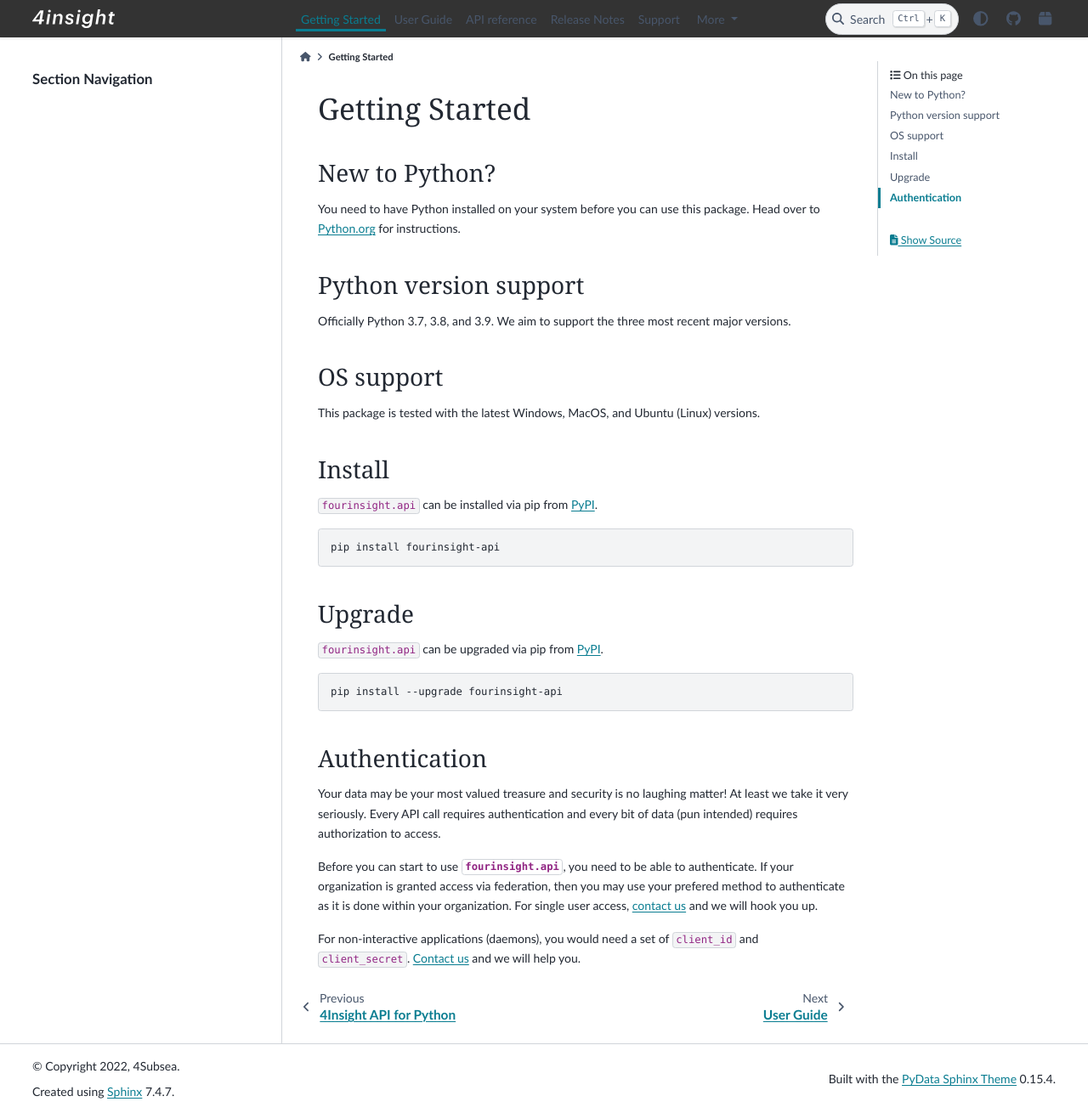
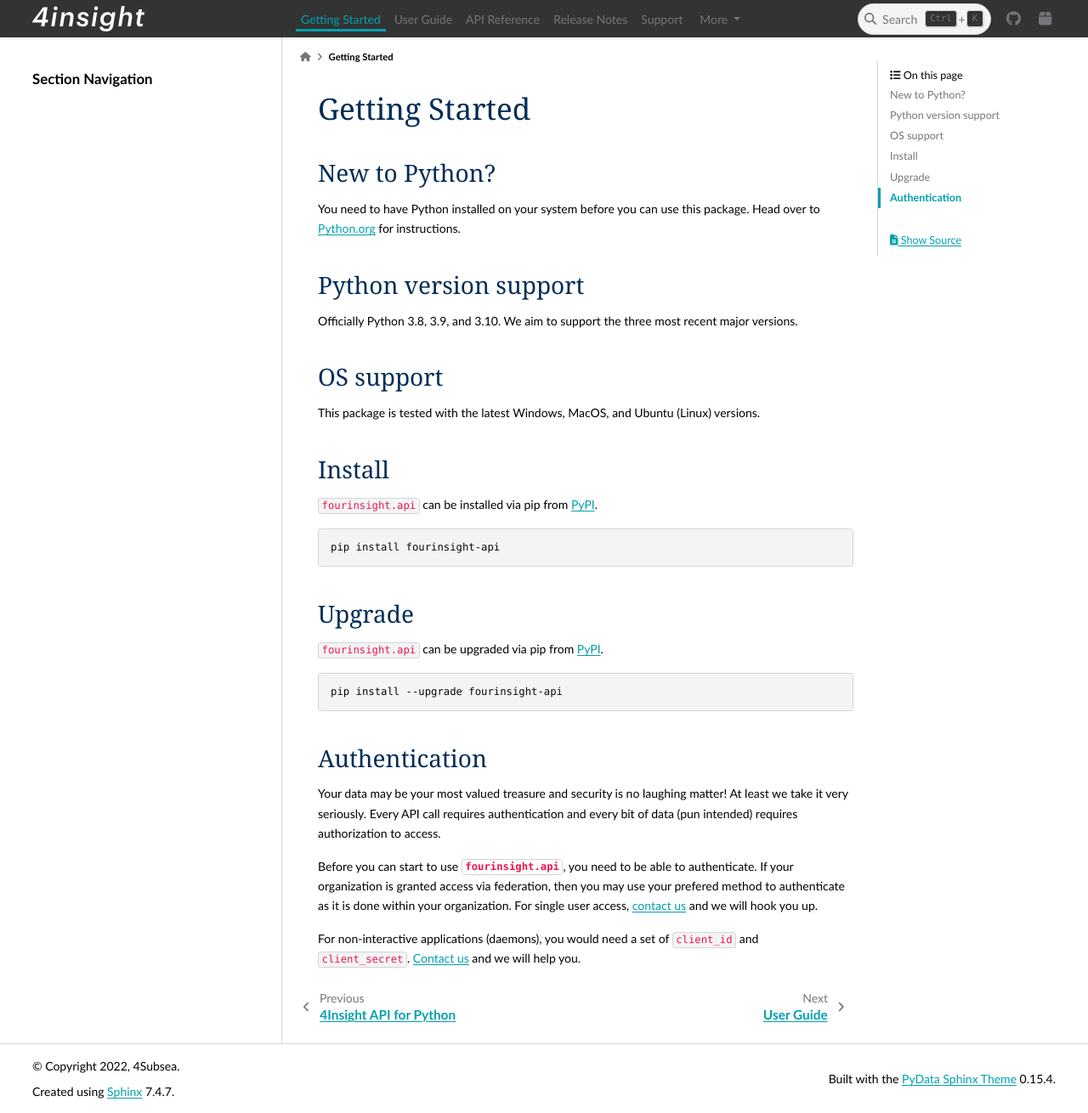
Before and after one commit to 4Subsea/fourinsight-api-python, a Sphinx documentation site: the page built from docs/getting_started.rst, in a window 1280 px wide and 1310 px high. Shown: the whole window at 85% size. Built offline with Sphinx 7.4.7 and the PyData theme 0.15.4, drawn with Linux system fonts in a browser that asks for light colours.

Commit message:
Dst 233 update sphinx (#19)
* doc: update to sphinx 5.1.1 + spelling + favicon
* doc: black+isort
* doc: minor spelling

```diff
--- a/docs/_static/css/custom.css
+++ b/docs/_static/css/custom.css
@@ -4,27 +4,36 @@
 /*****************************************************************************
 * 4Subsea tweaks
 **/
-.navbar{
-  background-color: #333333 !important;
+
+.bd-header.navbar-light#navbar-main .navbar-nav li a.nav-link {
+  padding: 0 0.5rem;
+  color: var(--pst-color-navbar-link)
 }
 
-.navbar-brand img {
-  height: 22px; /* 32px */
+
+.bd-header.navbar-light#navbar-main .navbar-nav li a.nav-link:hover{
+  color: var(--pst-color-primary)
 }
 
-.fab::before{
-  color: #f5f5f5;
+
+.admonition, div.admonition {
+  background-color: transparent ;
 }
 
-.fas::before{
-  color: #f5f5f5;
+
+h1, h2 {
+  color: var(--pst-color-h1);
 }
 
+
+
 :root {
+
   /*****************************************************************************
   * Theme config
   **/
   --pst-header-height: 44px;
+
 
   /*****************************************************************************
   * Font size
@@ -54,44 +63,40 @@
   *
   * Colors are defined in rgb string way, "red, green, blue"
   **/
-  --pst-color-primary: 0, 45, 86;
-  --pst-color-text-base: 0, 45, 86;
-  --pst-color-info: 0, 157, 220;
+  --pst-color-primary: #00A0AF !important; /* headers */
+  --pst-color-text-base: 0, 45, 86 !important;
+  --pst-color-info: #009DDC !important;
   --pst-color-success: 0, 168, 143;
-  --pst-color-warning: 250, 166, 52;;
-  --pst-color-danger: 237, 23, 79;;
+  --pst-color-warning: 250, 166, 52;
+  --pst-color-danger: 237, 23, 79;
 
-  --pst-color-h1: var(--pst-color-primary);
-  --pst-color-h2: var(--pst-color-primary);
-  --pst-color-h3: var(--pst-color-primary);
-  --pst-color-h4: var(--pst-color-primary);
+  --pst-color-on-background: #333333 !important; /*navbar bg-colour*/
+  --pst-color-text-muted: #F5F5F5 !important; /* Navbar text and inactive sidebar links*/
+  --pst-color-text-muted: #77757A !important ;
+
+  --pst-color-h1: #002D56 !important;
+  --pst-color-h2: var(--pst-color-h1);
+  --pst-color-h3: var(--pst-color-h1);
+  --pst-color-h4: var(--pst-color-h1);
   --pst-color-h5: var(--pst-color-text-base);
   --pst-color-h6: var(--pst-color-text-base);
   --pst-color-paragraph: var(--pst-color-text-base);
-  --pst-color-link: 0, 160, 175;
-  --pst-color-link-hover: 243, 119, 111;
-  --pst-color-headerlink: 0, 45, 86;;
-  --pst-color-headerlink-hover: 218, 211, 204;
-  --pst-color-preformatted-text: 73, 73, 74;
-  --pst-color-preformatted-background: 250, 250, 250;
-  --pst-color-inline-code: 237, 23, 79;
+  --pst-color-link: var(--pst-color-primary) !important; /*links*/
+  --pst-color-link-hover: #F3776F !important;
+  --pst-color-headerlink: #002D56 !important;;
+  --pst-color-headerlink-hover: #0032FA !important;
+  --pst-color-inline-code: #ED174F !important;
 
-  --pst-color-active-navigation: 0, 160, 175;
-  --pst-color-navbar-link: 245, 245, 245;
-  --pst-color-navbar-link-hover: var(--pst-color-active-navigation);
+
+  --pst-color-active-navigation: var(--pst-color-primary);
+  --pst-color-navbar-link: #F5F5F5 !important;
+  --pst-color-navbar-link-hover: var(--pst-color-active-navigation) !important;
   --pst-color-navbar-link-active: var(--pst-color-active-navigation);
-  --pst-color-sidebar-link: 119, 117, 122;
-  --pst-color-sidebar-link-hover: var(--pst-color-active-navigation);
-  --pst-color-sidebar-link-active: var(--pst-color-active-navigation);
-  --pst-color-sidebar-expander-background-hover: 244, 244, 244;
-  --pst-color-sidebar-caption: 218, 211, 204;
-  --pst-color-toc-link: var(--pst-color-sidebar-link);
-  --pst-color-toc-link-hover: var(--pst-color-active-navigation);
-  --pst-color-toc-link-active: var(--pst-color-active-navigation);
+
 
    /*****************************************************************************
   * Admonitions
   **/
-  --pst-color-admonition-default: var(--pst-color-info);
-  --pst-color-admonition-note: var(--pst-color-info);
+  --pst-color-admonition-default: var(--pst-color-info) !important;
+  --pst-color-admonition-note: var(--pst-color-info) !important;
 }
--- a/docs/api_ref/index.rst
+++ b/docs/api_ref/index.rst
@@ -1,4 +1,4 @@
-API reference
+API Reference
 =============
 This section gives an overview of all public ``fourinsight.api`` objects, functions and methods.
 
--- a/docs/conf.py
+++ b/docs/conf.py
@@ -75,7 +75,11 @@ html_css_files = ["css/custom.css"]
 html_logo = (
     "_static/4insight-logo.svg"  # "_static/Logo 4Subsea horisontal negative.png"
 )
+html_context = {"default_mode": "light"}
+html_favicon = "_static/favicon.png"
+
 html_theme_options = {
+    "navbar_end": ["navbar-icon-links"],
     "external_links": [
         {"name": "4Insight.io", "url": "https://4insight.io"},
     ],
--- a/docs/getting_started.rst
+++ b/docs/getting_started.rst
@@ -8,7 +8,7 @@ Head over to `Python.org`_ for instructions.
 
 Python version support
 ----------------------
-Officially Python 3.7, 3.8, and 3.9. We aim to support the three most
+Officially Python 3.8, 3.9, and 3.10. We aim to support the three most
 recent major versions.
 
 OS support
```
Also changed, not shown: docs/_static/favicon.png (added).
